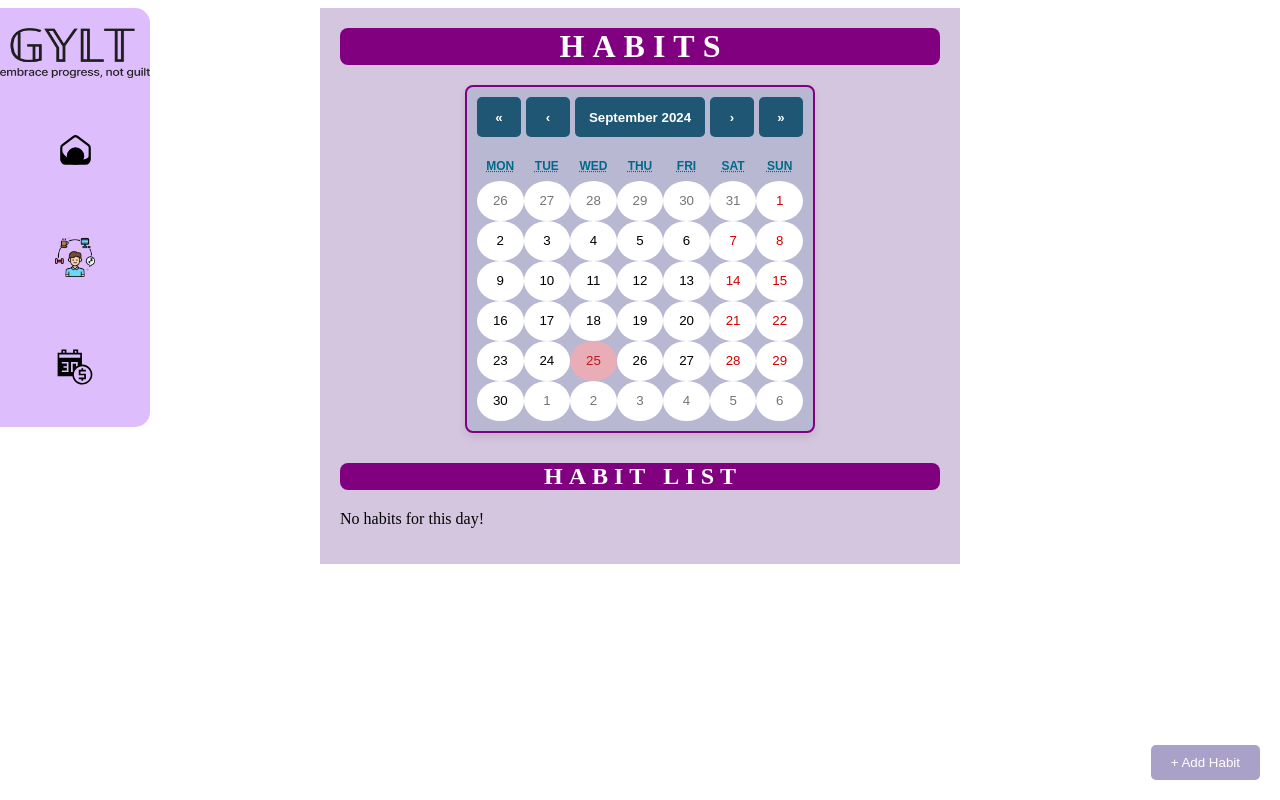
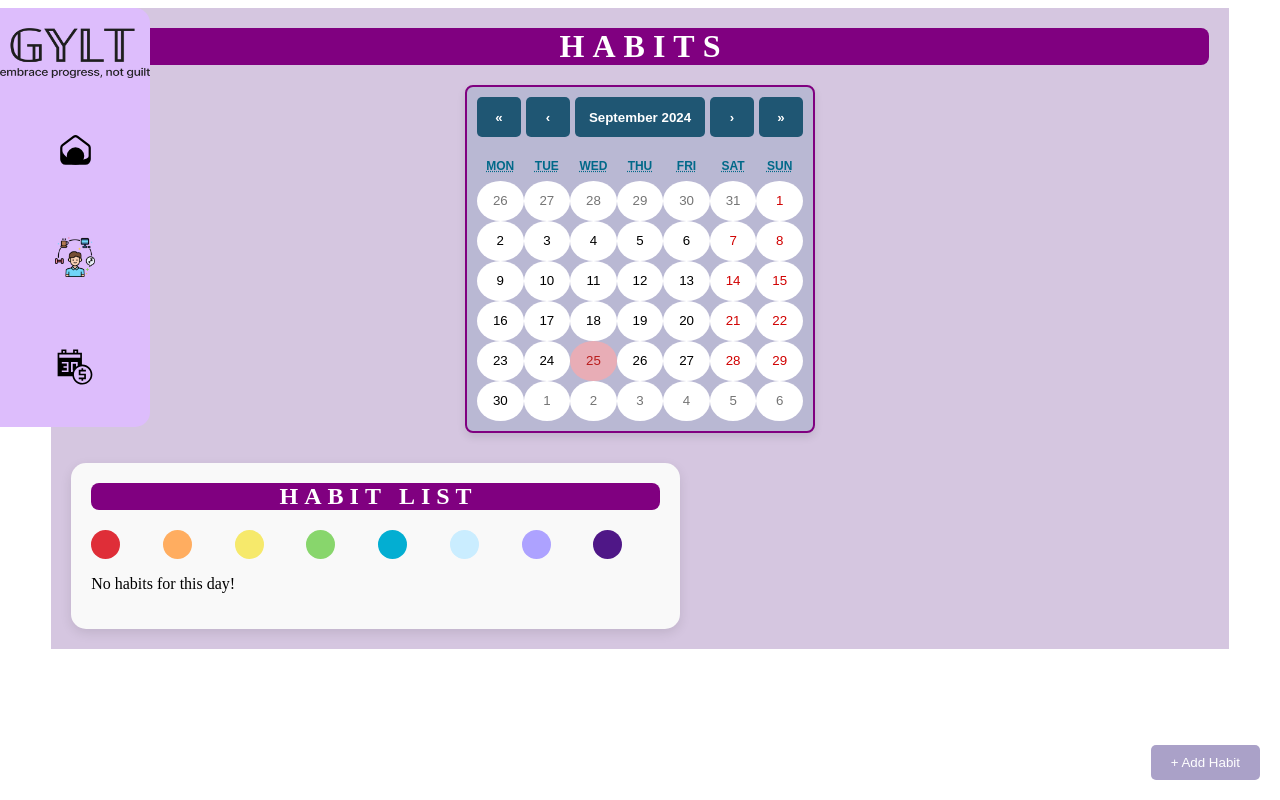
Before and after one commit to v-aru/gylt-app, a Next.js app: page /habits in a window 1280 px wide. Built offline with nearby package versions, Linux system fonts and the light colour scheme.

Commit message:
Update habits page styling

```diff
--- a/src/app/habits/HabitPageStyles.js
+++ b/src/app/habits/HabitPageStyles.js
@@ -3,7 +3,7 @@ import Calendar from "react-calendar";
 import 'react-calendar/dist/Calendar.css';
 
 export const Container = styled.div`
-  max-width: 600px;
+  width: 90%;
   margin: 0 auto;
   padding: 20px;
   background-color: #D5C6E0;
@@ -31,8 +31,13 @@ export const StyledCalendarContainer = styled.div`
   justify-content: center;
 `;
 
-export const HabitListContainer = styled.div`
+export const StyledHabitListSection = styled.section`
+  background-color: #f9f9f9; /* Custom background */
+  padding: 20px;
+  border-radius: 15px;
+  box-shadow: 0 4px 12px rgba(0, 0, 0, 0.1);
   margin-top: 30px;
+  width: 50%;
 `;
 
 export const StyledCalendar = styled(Calendar)`
--- a/src/app/habits/page.js
+++ b/src/app/habits/page.js
@@ -1,17 +1,18 @@
 "use client";
-import { useState } from 'react';
-import { Container, StyledCalendarContainer, StyledCalendar, HabitListContainer, PageHeader, ListHeader } from './HabitPageStyles';
+import React, { useState } from 'react';
+import { Container, StyledCalendarContainer, StyledCalendar, PageHeader, ListHeader, StyledHabitListSection } from './HabitPageStyles';
 import HabitList from '../../components/Habits/HabitList/HabitList';
 import AddHabitButton from '@/components/Habits/CreateHabit/AddHabitButton';
 import CreateHabit from '@/components/Habits/CreateHabit/CreateHabit';
 import Modal from '@/components/Modal/Modal';
+import { CustomColorPicker } from '../../components/ColorPicker/ColorPicker';
 
 
 export default function HabitsPage() {
   const [habits, setHabits] = useState([]);
   const [isModalOpen, setIsModalOpen] = useState(false);
   const [date, setDate] = useState(new Date());
-
+  const [selectedColor, setSelectedColor] = useState(null);
 
   const addHabit = (newHabit) => {
     const habitToAdd = {
@@ -22,6 +23,7 @@ export default function HabitsPage() {
       date: date.toISOString().split('T')[0],
       frequency: newHabit.frequency || 'Daily',
       completed: false,
+      color: newHabit.color || '#000000',
     };
     setHabits((prevHabits) => [...prevHabits, habitToAdd]);
     setIsModalOpen(false);
@@ -34,9 +36,11 @@ export default function HabitsPage() {
   const getHabitsForDate = (selectedDate) => {
     const selectedDay = selectedDate.toLocaleDateString('en-us', { weekday: 'short' });
     const selectedMonthDay = selectedDate.getDate();
+    const selectedDayIndex = selectedDate.getDay();
+
     return habits.filter((habit) => {
       if (habit.frequency === 'daily') return true;
-      if (habit.frequency === 'weekly') return habit.days.includes(selectedDay);
+      if (habit.frequency === 'weekly') return selectedDayIndex === 6;
       if (habit.frequency === 'monthly') return habit.days.includes(selectedMonthDay);
       if (habit.frequency === 'custom') return habit.customDays.includes(selectedDay);
       return false;
@@ -50,6 +54,10 @@ export default function HabitsPage() {
   };
 
   const selectedHabits = getHabitsForDate(date);
+
+  const filteredHabits = selectedColor
+    ? selectedHabits.filter(habit => habit.color === selectedColor)
+    : selectedHabits;
 
   return (
     <>
@@ -65,10 +73,17 @@ export default function HabitsPage() {
           />
         </StyledCalendarContainer>
 
-        <HabitListContainer>
-          <ListHeader>&nbsp;H&nbsp;A&nbsp;B&nbsp;I&nbsp;T&nbsp;&nbsp;&nbsp;L&nbsp;I&nbsp;S&nbsp;T&nbsp;</ListHeader>
-          <HabitList habits={selectedHabits} onToggleHabit={toggleHabit} />
-        </HabitListContainer>
+        <StyledHabitListSection>
+            <ListHeader>&nbsp;H&nbsp;A&nbsp;B&nbsp;I&nbsp;T&nbsp;&nbsp;&nbsp;L&nbsp;I&nbsp;S&nbsp;T&nbsp;</ListHeader>
+
+            <div>
+              <CustomColorPicker selectedColor={selectedColor} onSelectColor={setSelectedColor} />
+            </div>
+
+            <HabitList habits={filteredHabits} onToggleHabit={toggleHabit} />
+
+
+        </StyledHabitListSection>
 
       <AddHabitButton onClick={() => setIsModalOpen(true)} />
 
--- /dev/null
+++ b/src/components/ColorPicker/ColorPicker.js
@@ -0,0 +1,43 @@
+import styled from "styled-components";
+
+export const colors = ['#DF2E38', '#FFAD60', '#F6E96B', '#88D66C', '#03AED2', '#CAEDFF', '#ADA2FF','#4F1787'];
+
+const ColorGrid = styled.div`
+  display: grid;
+  grid-template-columns: repeat(8, 1fr); /* 8 columns */
+  gap: 5px; /* Spacing between colors */
+  margin: 10px 0;
+`;
+
+const ColorCircle = styled.div`
+  width: 25px;
+  height: 25px;
+  border-radius: 50%;
+  background-color: ${(props) => props.color};
+  cursor: pointer;
+  border: 2px solid transparent;
+  transition: border 0.3s;
+
+  &:hover {
+    border: 2px solid #000; /* Highlight on hover */
+  }
+`;
+
+export const CustomColorPicker = ({ selectedColor, onSelectColor }) => {
+  return (
+    <ColorGrid>
+      {colors.map((color) => (
+        <ColorCircle
+          key={color}
+          color={color}
+          onClick={() => {
+            onSelectColor(selectedColor === color ? null : color);
+          }}
+          style={{
+            border: selectedColor === color ? '2px solid #000' : '2px solid transparent'
+          }}
+        />
+      ))}
+    </ColorGrid>
+  );
+};
--- a/src/components/Habits/CreateHabit/CreateHabit.jsx
+++ b/src/components/Habits/CreateHabit/CreateHabit.jsx
@@ -1,5 +1,6 @@
 import { useState } from 'react';
-import { colors, Form, Input, CustomColorPicker, Button, HabitFrequencySelector } from './CreateHabitStyles';
+import { Form, Input, Button, HabitFrequencySelector } from './CreateHabitStyles';
+import { colors, CustomColorPicker } from '@/components/ColorPicker/ColorPicker';
 
 export default function CreateHabit({ onSubmit }) {
   const [habitName, setHabitName] = useState('');
@@ -32,16 +33,19 @@ export default function CreateHabit({ onSubmit }) {
 
   return (
     <Form onSubmit={handleSubmit}>
+      <label htmlFor="habitName">Habit Name:</label>
       <Input
         type="text"
-        placeholder="Habit Name"
+        placeholder="Enter habit name"
         value={habitName}
         onChange={(e) => setHabitName(e.target.value)}
         required
       />
+
+      <label htmlFor="habitCategory">Habit Category:</label>
       <Input
         type="text"
-        placeholder="Habit Category"
+        placeholder="Enter habit category"
         value={category}
         onChange={(e) => setCategory(e.target.value)}
         required
--- a/src/components/Habits/CreateHabit/CreateHabitStyles.js
+++ b/src/components/Habits/CreateHabit/CreateHabitStyles.js
@@ -1,6 +1,4 @@
 import styled from "styled-components";
-
-export const colors = ['#FF0000', '#00FF00', '#0000FF', '#FFFF00', '#FF00FF', '#00FFFF'];
 
 export const Form = styled.form`
   display: flex;
@@ -18,48 +16,9 @@ export const Select = styled.select`
   margin-bottom: 10px;
 `;
 
-const ColorGrid = styled.div`
-  display: grid;
-  grid-template-columns: repeat(6, 1fr); /* 6 columns */
-  gap: 10px; /* Spacing between colors */
-  margin: 10px 0;
-`;
-
-const ColorCircle = styled.div`
-  width: 30px;
-  height: 30px;
-  border-radius: 50%;
-  background-color: ${(props) => props.color};
-  cursor: pointer;
-  border: 2px solid transparent;
-  transition: border 0.3s;
-
-  &:hover {
-    border: 2px solid #000; /* Highlight on hover */
-  }
-`;
-
-export const CustomColorPicker = ({ selectedColor, onSelectColor }) => {
-  return (
-    <ColorGrid>
-      {colors.map((color) => (
-        <ColorCircle
-          key={color}
-          color={color}
-          onClick={() => onSelectColor(color)}
-          style={{
-            border: selectedColor === color ? '2px solid #000' : '2px solid transparent'
-          }}
-        />
-      ))}
-    </ColorGrid>
-  );
-};
-
-
 export const Button = styled.button`
   padding: 10px;
-  background-color: #0070f3;
+  background-color: #3c096c;
   color: white;
   border: none;
   border-radius: 5px;
@@ -77,10 +36,20 @@ const DaysButton = styled.button.attrs({ type: 'button' })`
   border: none;
   border-radius: 5px;
   cursor: pointer;
+  transition: background-color 0.3s, transform 0.2s;
 
   &:hover {
     background-color: ${(props) => (props.selected ? '#B6A6CA' : '#dcdcdc')};
+    transform: scale(1.05);
   }
+`;
+
+const CustomDaysContainer = styled.div`
+  margin: 0; // Remove any margin
+  padding: 0; // Remove any padding
+  display: flex; // Change display to flex for better alignment
+  flex-direction: row; // Stack elements vertically
+  gap: 5px; // Add a little gap between elements, adjust as needed
 `;
 
 export const HabitFrequencySelector = ({ frequency, setFrequency, customDays, setCustomDays }) => {
@@ -99,8 +68,9 @@ export const HabitFrequencySelector = ({ frequency, setFrequency, customDays, se
       </div>
 
       {frequency === 'custom' && (
-        <div>
-          <p>Select days:</p>
+        <>
+          <p style={{ margin: '0', padding: '0' }}>Select days:</p>
+            <CustomDaysContainer>
             {daysOfWeek.map((day) => (
               <DaysButton
                 key={day}
@@ -117,7 +87,8 @@ export const HabitFrequencySelector = ({ frequency, setFrequency, customDays, se
                 {day}
               </DaysButton>
             ))}
-        </div>
+          </CustomDaysContainer>
+        </>
       )}
     </>
   );
--- a/src/components/Habits/HabitList/HabitList.jsx
+++ b/src/components/Habits/HabitList/HabitList.jsx
@@ -4,6 +4,7 @@ const HabitItem = styled.div`
   display: flex;
   justify-content: space-between;
   padding: 15px;
+  margin-top: 15px;
   margin-bottom: 15px;
   background-color: white;
   border-radius: 12px;
@@ -25,16 +26,6 @@ const HabitCheckbox = styled.input`
 const HabitDetails = styled.div`
   display: flex;
   flex-direction: column;
-`;
-
-const HabitFrequency = styled.span`
-  font-size: 0.9rem;
-  color: #666;
-`;
-
-const HabitCategory = styled.span`
-  font-size: 0.9rem;
-  color: #666;
 `;
 
 export default function HabitList({ habits, onToggleHabit }) {
--- a/src/components/Modal/Modal.jsx
+++ b/src/components/Modal/Modal.jsx
@@ -15,7 +15,7 @@ const ModalBackground = styled.div`
 `;
 
 const ModalContent = styled.div`
-  background: white;
+  background: #E1DEE9;
   padding: 20px;
   border-radius: 8px;
   max-width: 400px;
```
Lines whose indentation alone changed are shown as unchanged.
